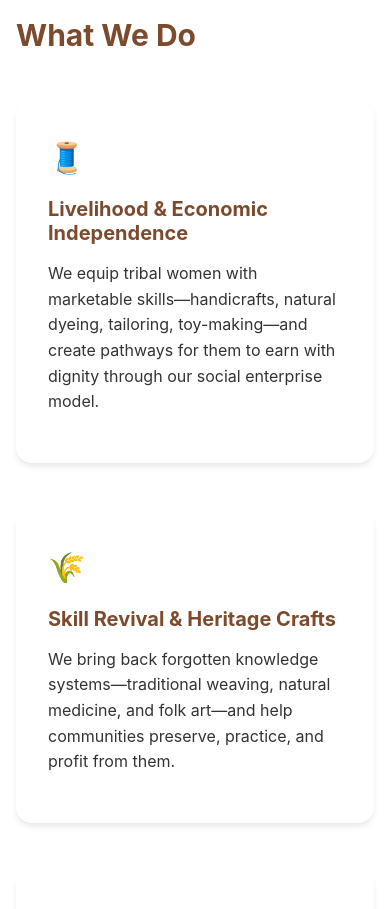
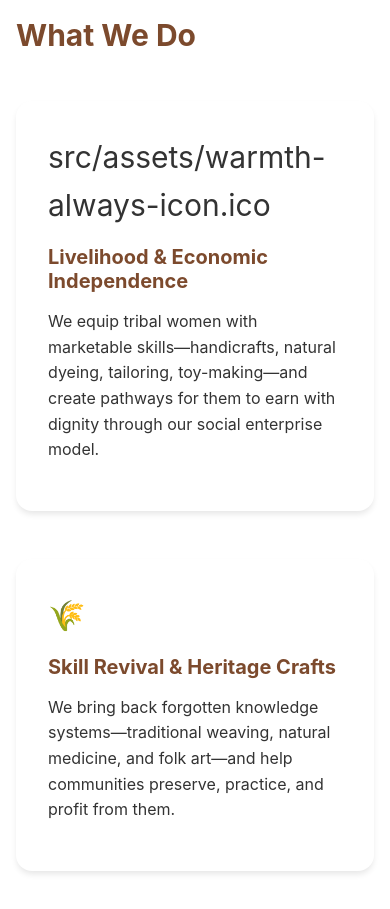
Before and after one commit to feanor08/apricity, a React (Vite) app: page / in a window 390 px wide. Shown: the part 1800-2709 px from the top of the page. Built offline with nearby package versions, Linux system fonts and the light colour scheme.

Commit message:
added mobile test image

```diff
--- a/src/data/home.json
+++ b/src/data/home.json
@@ -30,7 +30,7 @@
           {
             "title": "Livelihood & Economic Independence",
             "description": "We equip tribal women with marketable skills—handicrafts, natural dyeing, tailoring, toy-making—and create pathways for them to earn with dignity through our social enterprise model.",
-            "icon": "🧵"
+            "icon": "src/assets/warmth-always-icon.ico"
           },
           {
             "title": "Skill Revival & Heritage Crafts",
--- a/src/pages/Contribute.tsx
+++ b/src/pages/Contribute.tsx
@@ -9,6 +9,7 @@ const Contribute = () => {
         title="Contribute"
         subtitle="Your support helps us create lasting change"
         backgroundImage="/images/contribute-hero.webp"
+        mobileImage="/images/contribute-hero-mobile.webp"
       />
 
       <Section>
```
Also changed, not shown: public/images/contribute-hero-mobile.webp (added), 1 other file (tests, documents, lock files or other folders).
